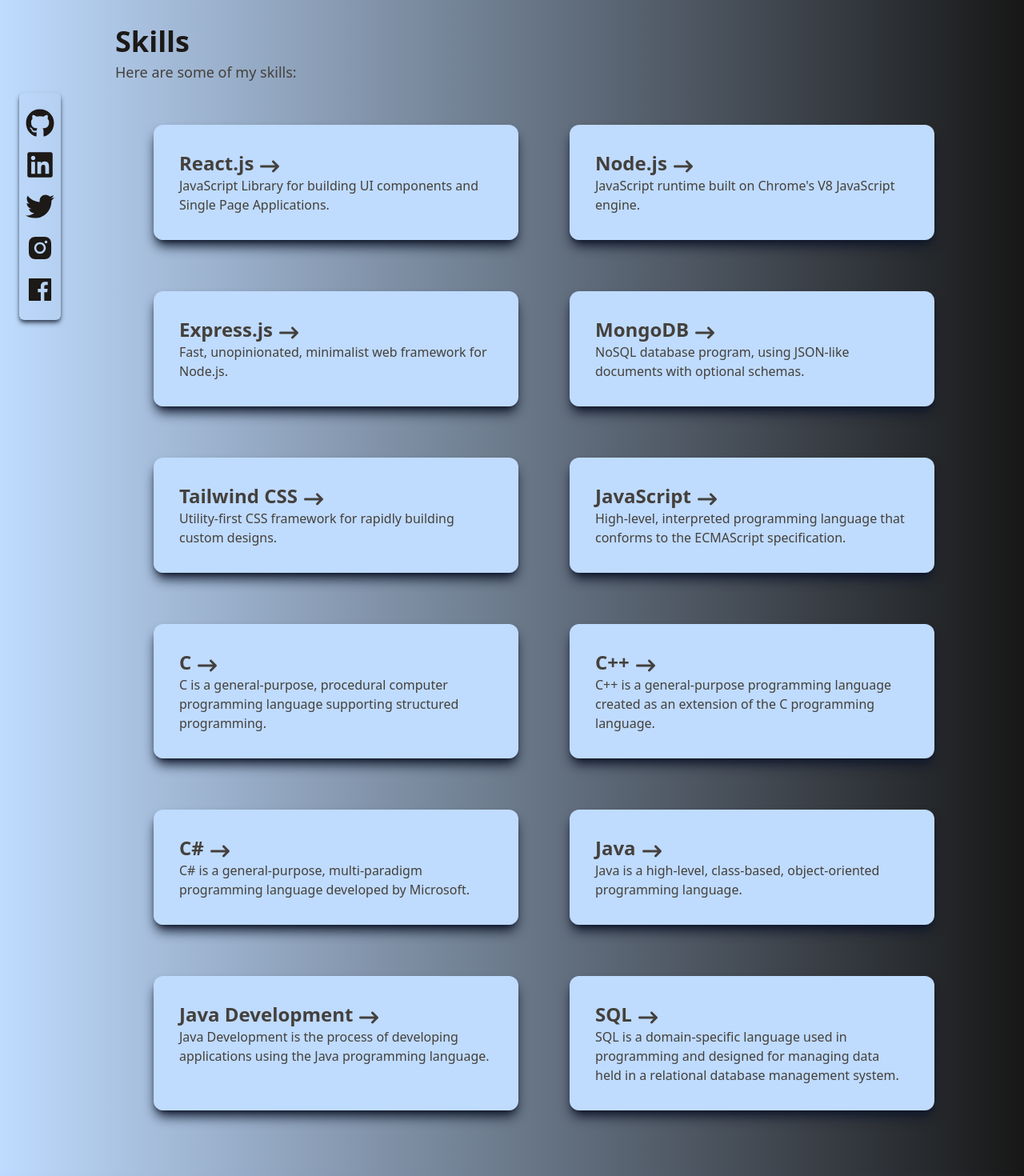
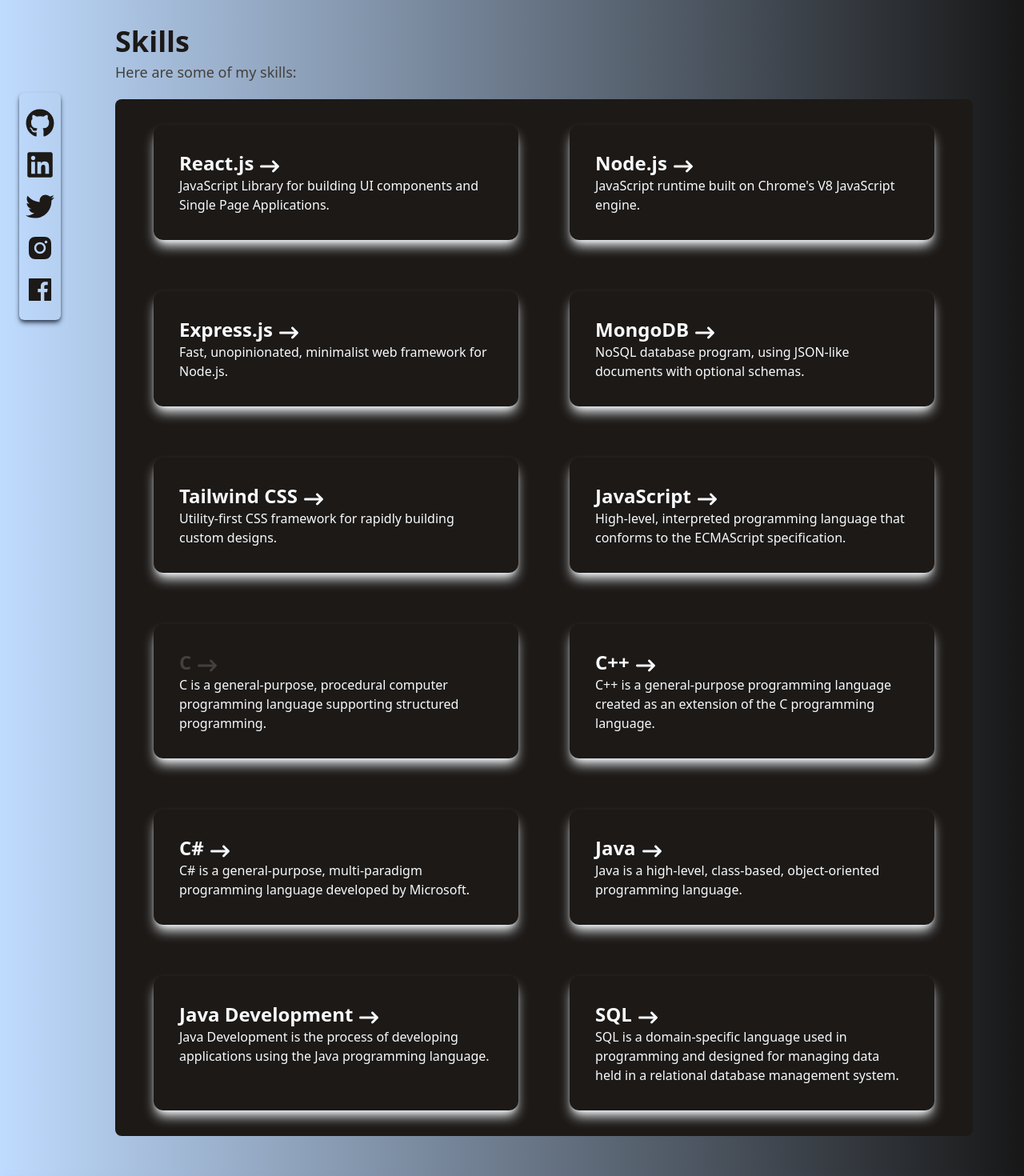
Before and after one commit to Karanjos/portfolio-website, a React (Vite) app: page /skills in a window 1280 px wide. Shown: the part 140-1610 px from the top of the page at 80% size. Built offline with nearby package versions, Linux system fonts and the light colour scheme.

Commit message:
style: Update footer and navbar component styles, layout, and alignment

```diff
--- a/src/components/Skills.jsx
+++ b/src/components/Skills.jsx
@@ -1,5 +1,4 @@
 import { FaArrowRightLong } from "react-icons/fa6";
-import { Link } from "react-router-dom";
 
 const Skills = () => {
   return (
@@ -10,109 +9,109 @@
           Here are some of my skills:
         </p>
 
-        <ul className="grid grid-cols-2 py-8 px-12 gap-16 rounded-lg my-5">
-          <li className="rounded-xl shadow-lg shadow-slate-900 p-8 bg-gradient-to-r from-blue-200 to-blue-200">
-            <h2 className="flex text-2xl font-bold text-stone-700 gap-2">
+        <ul className="grid grid-cols-2 py-8 px-12 gap-16 rounded-lg my-5 bg-stone-900 text-slate-50">
+          <li className="rounded-xl shadow-lg shadow-slate-100 p-8">
+            <h2 className="flex text-2xl font-bold gap-2">
               React.js {<FaArrowRightLong className="mt-2" />}
             </h2>
-            <h4 className="flex items-center gap-2 text-stone-700">
+            <h4 className="flex items-center gap-2">
               JavaScript Library for building UI components and Single Page
               Applications.
             </h4>
           </li>
-          <li className="rounded-xl shadow-lg shadow-slate-900 p-8 bg-gradient-to-r from-blue-200 to-blue-200">
-            <h2 className="flex text-2xl font-bold text-stone-700 gap-2">
+          <li className="rounded-xl shadow-lg shadow-slate-100 p-8">
+            <h2 className="flex text-2xl font-bold gap-2">
               Node.js {<FaArrowRightLong className="mt-2" />}
             </h2>
-            <h4 className="flex items-center gap-2 text-stone-700">
+            <h4 className="flex items-center gap-2">
               JavaScript runtime built on Chrome&apos;s V8 JavaScript engine.
             </h4>
           </li>
-          <li className="rounded-xl shadow-lg shadow-slate-900 p-8 bg-gradient-to-r from-blue-200 to-blue-200">
-            <h2 className="flex text-2xl font-bold text-stone-700 gap-2">
+          <li className="rounded-xl shadow-lg shadow-slate-100 p-8">
+            <h2 className="flex text-2xl font-bold  gap-2">
               Express.js {<FaArrowRightLong className="mt-2" />}
             </h2>
-            <h4 className="flex items-center gap-2 text-stone-700">
+            <h4 className="flex items-center gap-2">
               Fast, unopinionated, minimalist web framework for Node.js.
             </h4>
           </li>
-          <li className="rounded-xl shadow-lg shadow-slate-900 p-8 bg-gradient-to-r from-blue-200 to-blue-200">
-            <h2 className="flex text-2xl font-bold text-stone-700 gap-2">
+          <li className="rounded-xl shadow-lg shadow-slate-100 p-8">
+            <h2 className="flex text-2xl font-bold gap-2">
               MongoDB {<FaArrowRightLong className="mt-2" />}
             </h2>
-            <h4 className="flex items-center gap-2 text-stone-700">
+            <h4 className="flex items-center gap-2">
               NoSQL database program, using JSON-like documents with optional
               schemas.
             </h4>
           </li>
-          <li className="rounded-xl shadow-lg shadow-slate-900 p-8 bg-gradient-to-r from-blue-200 to-blue-200">
-            <h2 className="flex text-2xl font-bold text-stone-700 gap-2">
+          <li className="rounded-xl shadow-lg shadow-slate-100 p-8">
+            <h2 className="flex text-2xl font-bold gap-2">
               Tailwind CSS {<FaArrowRightLong className="mt-2" />}
             </h2>
-            <h4 className="flex items-center gap-2 text-stone-700">
+            <h4 className="flex items-center gap-2">
               Utility-first CSS framework for rapidly building custom designs.
             </h4>
           </li>
-          <li className="rounded-xl shadow-lg shadow-slate-900 p-8 bg-gradient-to-r from-blue-200 to-blue-200">
-            <h2 className="flex text-2xl font-bold text-stone-700 gap-2">
+          <li className="rounded-xl shadow-lg shadow-slate-100 p-8">
+            <h2 className="flex text-2xl font-bold gap-2">
               JavaScript {<FaArrowRightLong className="mt-2" />}
             </h2>
-            <h4 className="flex items-center gap-2 text-stone-700">
+            <h4 className="flex items-center gap-2">
               High-level, interpreted programming language that conforms to the
               ECMAScript specification.
             </h4>
           </li>
           {/** write skills like c, c++, c# , java , java development , SQL*/}
-          <li className="rounded-xl shadow-lg shadow-slate-900 p-8 bg-gradient-to-r from-blue-200 to-blue-200">
+          <li className="rounded-xl shadow-lg shadow-slate-100 p-8">
             <h2 className="flex text-2xl font-bold text-stone-700 gap-2">
               C {<FaArrowRightLong className="mt-2" />}
             </h2>
-            <h4 className="flex items-center gap-2 text-stone-700">
+            <h4 className="flex items-center gap-2">
               C is a general-purpose, procedural computer programming language
               supporting structured programming.
             </h4>
           </li>
-          <li className="rounded-xl shadow-lg shadow-slate-900 p-8 bg-gradient-to-r from-blue-200 to-blue-200">
-            <h2 className="flex text-2xl font-bold text-stone-700 gap-2">
+          <li className="rounded-xl shadow-lg shadow-slate-100 p-8">
+            <h2 className="flex text-2xl font-bold gap-2">
               C++ {<FaArrowRightLong className="mt-2" />}
             </h2>
-            <h4 className="flex items-center gap-2 text-stone-700">
+            <h4 className="flex items-center gap-2">
               C++ is a general-purpose programming language created as an
               extension of the C programming language.
             </h4>
           </li>
-          <li className="rounded-xl shadow-lg shadow-slate-900 p-8 bg-gradient-to-r from-blue-200 to-blue-200">
-            <h2 className="flex text-2xl font-bold text-stone-700 gap-2">
+          <li className="rounded-xl shadow-lg shadow-slate-100 p-8">
+            <h2 className="flex text-2xl font-bold gap-2">
               C# {<FaArrowRightLong className="mt-2" />}
             </h2>
-            <h4 className="flex items-center gap-2 text-stone-700">
+            <h4 className="flex items-center gap-2">
               C# is a general-purpose, multi-paradigm programming language
               developed by Microsoft.
             </h4>
           </li>
-          <li className="rounded-xl shadow-lg shadow-slate-900 p-8 bg-gradient-to-r from-blue-200 to-blue-200">
-            <h2 className="flex text-2xl font-bold text-stone-700 gap-2">
+          <li className="rounded-xl shadow-lg shadow-slate-100 p-8">
+            <h2 className="flex text-2xl font-bold gap-2">
               Java {<FaArrowRightLong className="mt-2" />}
             </h2>
-            <h4 className="flex items-center gap-2 text-stone-700">
+            <h4 className="flex items-center gap-2">
               Java is a high-level, class-based, object-oriented programming
               language.
             </h4>
           </li>
-          <li className="rounded-xl shadow-lg shadow-slate-900 p-8 bg-gradient-to-r from-blue-200 to-blue-200">
-            <h2 className="flex text-2xl font-bold text-stone-700 gap-2">
+          <li className="rounded-xl shadow-lg shadow-slate-100 p-8">
+            <h2 className="flex text-2xl font-bold gap-2">
               Java Development {<FaArrowRightLong className="mt-2" />}
             </h2>
-            <h4 className="flex items-center gap-2 text-stone-700">
+            <h4 className="flex items-center gap-2">
               Java Development is the process of developing applications using
               the Java programming language.
             </h4>
           </li>
-          <li className="rounded-xl shadow-lg shadow-slate-900 p-8 bg-gradient-to-r from-blue-200 to-blue-200">
-            <h2 className="flex text-2xl font-bold text-stone-700 gap-2">
+          <li className="rounded-xl shadow-lg shadow-slate-100 p-8">
+            <h2 className="flex text-2xl font-bold gap-2">
               SQL {<FaArrowRightLong className="mt-2" />}
             </h2>
-            <h4 className="flex items-center gap-2 text-stone-700">
+            <h4 className="flex items-center gap-2">
               SQL is a domain-specific language used in programming and designed
               for managing data held in a relational database management system.
             </h4>
--- /dev/null
+++ b/src/email/Email.jsx
@@ -0,0 +1,13 @@
+import { Html, Body, Text } from "@react-email/components";
+
+const Email = ({ msg }) => {
+  return (
+    <Html lang="en">
+      <Body className="p-2">
+        <Text className="text-lg my-2">Thank you for contacting me!</Text>
+        <Text>{msg}</Text>
+      </Body>
+    </Html>
+  );
+};
+export default Email;
```
Also changed, not shown: package.json (+9 -1 lines), src/components/Contact.jsx (+161 -45 lines), src/components/Project.jsx (+25 -37 lines), 2 other files (tests, documents, lock files or other folders).
